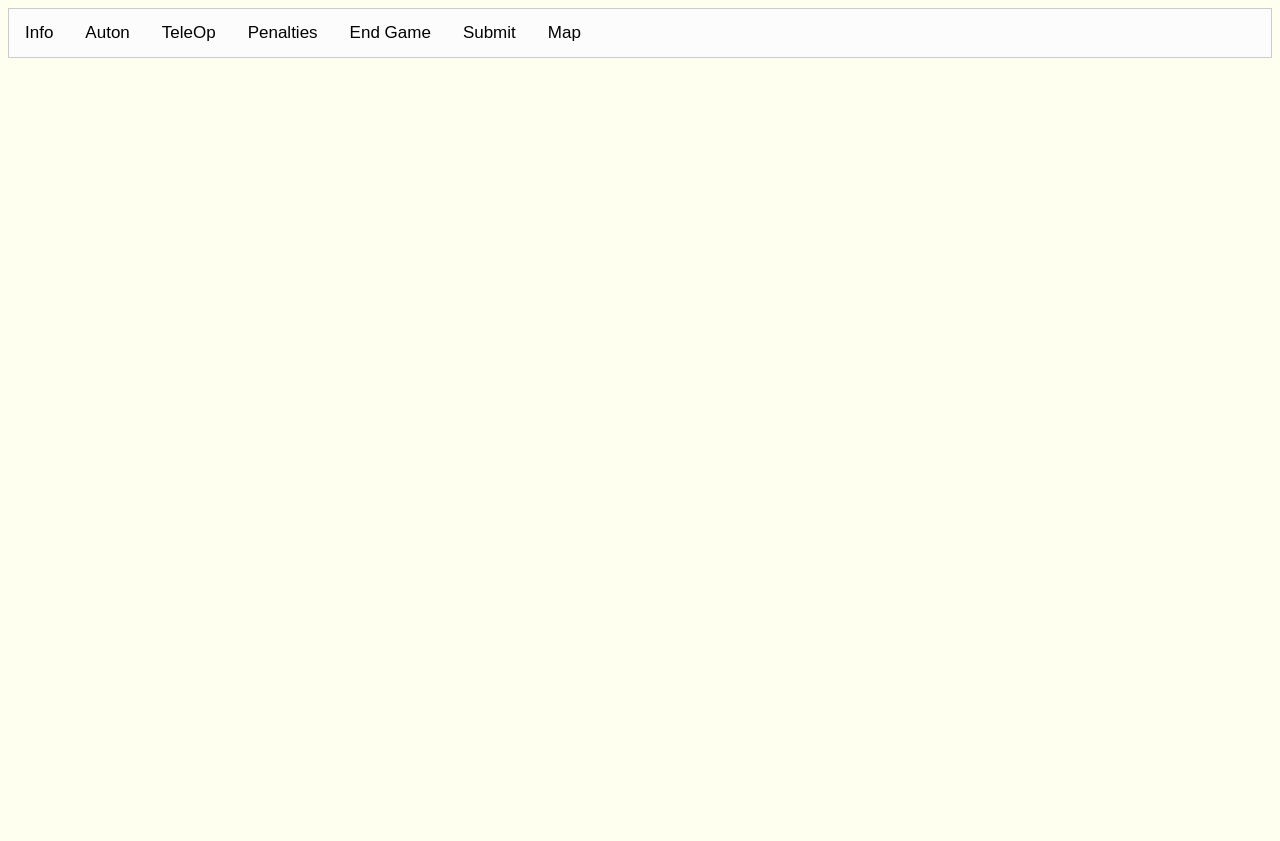
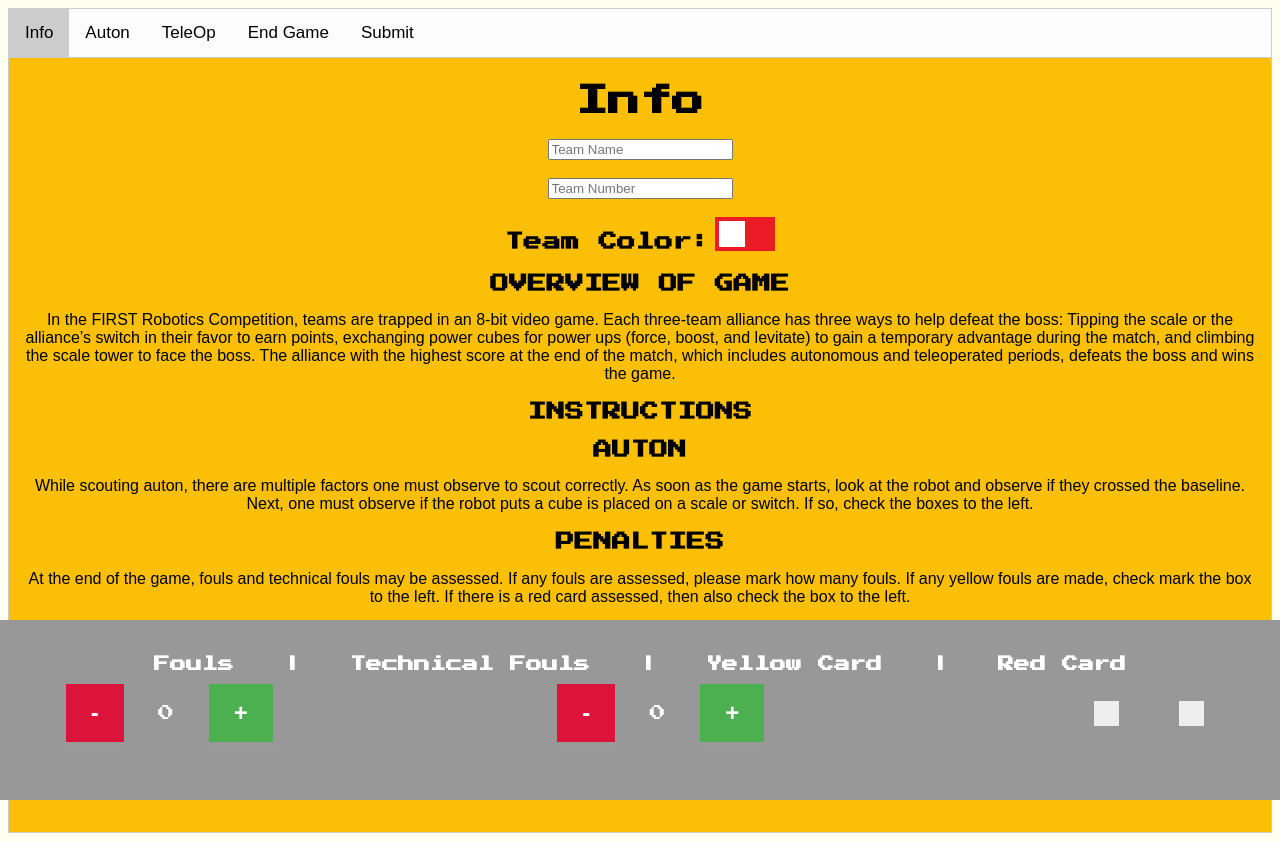
Before and after one commit to aryanindarapu/Scouting-System-2018, a PHP site: page /scoutingSystem.html in a window 1280 px wide. Before the commit the page ends 58 px from the top, so only its background shows below. Run offline with PHP 8.4, Linux system fonts and the light colour scheme.

Commit message:
Merged files together

```diff
--- a/EndGame.css
+++ /dev/null
@@ -1,62 +0,0 @@
-.container {
-    display: block;
-    position: relative;
-    padding-left: 35px;
-    margin-bottom: 12px;
-    cursor: pointer;
-    font-size: 22px;
-    -webkit-user-select: none;
-    -moz-user-select: none;
-    -ms-user-select: none;
-    user-select: none;
-}
-
-/* Hide the browser's default radio button */
-.container input {
-    position: absolute;
-    opacity: 0;
-    cursor: pointer;
-}
-
-/* Create a custom radio button */
-.checkmark {
-    position: absolute;
-    top: 0;
-    left: 0;
-    height: 25px;
-    width: 25px;
-    background-color: #eee;
-    border-radius: 50%;
-}
-
-/* On mouse-over, add a grey background color */
-.container:hover input ~ .checkmark {
-    background-color: #ccc;
-}
-
-/* When the radio button is checked, add a blue background */
-.container input:checked ~ .checkmark {
-    background-color: #2196F3;
-}
-
-/* Create the indicator (the dot/circle - hidden when not checked) */
-.checkmark:after {
-    content: "";
-    position: absolute;
-    display: none;
-}
-
-/* Show the indicator (dot/circle) when checked */
-.container input:checked ~ .checkmark:after {
-    display: block;
-}
-
-/* Style the indicator (dot/circle) */
-.container .checkmark:after {
- 	top: 9px;
-	left: 9px;
-	width: 8px;
-	height: 8px;
-	border-radius: 50%;
-	background: white;
-}
--- /dev/null
+++ b/buttons.css
@@ -0,0 +1,169 @@
+.submit {
+	font-family: 'Press Start 2P';
+	display: inline-block;
+	padding: 15px 25px;
+	font-size: 24px;
+	cursor: pointer;
+	text-align: center;
+	text-decoration: none;
+	outline: none;
+	color: #fff;
+	background-color: #4CAF50;
+	border: none;
+	box-shadow: 0 9px #999;
+}
+
+.container {
+    display: block;
+    position: relative;
+    padding-left: 35px;
+    margin-bottom: 12px;
+    cursor: pointer;
+    font-size: 22px;
+    -webkit-user-select: none;
+    -moz-user-select: none;
+    -ms-user-select: none;
+    user-select: none;
+}
+
+/* Hide the browser's default radio button */
+.container input {
+    position: absolute;
+    opacity: 0;
+    cursor: pointer;
+}
+
+/* Create a custom radio button */
+.radio {
+    position: absolute;
+    top: 0;
+    left: 0;
+    height: 25px;
+    width: 25px;
+    background-color: #eee;
+    border-radius: 50%;
+}
+
+/* On mouse-over, add a grey background color */
+.container:hover input ~ .radio {
+    background-color: #ccc;
+}
+
+/* When the radio button is checked, add a blue background */
+.container input:checked ~ .radio {
+    background-color: #2196F3;
+}
+
+/* Create the indicator (the dot/circle - hidden when not checked) */
+.radio:after {
+    content: "";
+    position: absolute;
+    display: none;
+}
+
+/* Show the indicator (dot/circle) when checked */
+.container input:checked ~ .radio:after {
+    display: block;
+}
+
+/* Style the indicator (dot/circle) */
+.container .radio:after {
+ 	top: 9px;
+	left: 9px;
+	width: 8px;
+	height: 8px;
+	border-radius: 50%;
+	background: white;
+}
+
+/* Create a custom checkbox */
+.checkmark {
+    position: absolute;
+    top: 0;
+    left: 0;
+    height: 25px;
+    width: 25px;
+    background-color: #eee;
+}
+
+/* On mouse-over, add a grey background color */
+.container:hover input ~ .checkmark {
+    background-color: #ccc;
+}
+
+/* When the checkbox is checked, add a blue background */
+.container input:checked ~ .checkmark {
+    background-color: #2196F3;
+}
+
+/* Create the checkmark/indicator (hidden when not checked) */
+.checkmark:after {
+    content: "";
+    position: absolute;
+    display: none;
+}
+
+/* Show the checkmark when checked */
+.container input:checked ~ .checkmark:after {
+    display: block;
+}
+
+/* Style the checkmark/indicator */
+.container .checkmark:after {
+    left: 9px;
+    top: 5px;
+    width: 5px;
+    height: 10px;
+    border: solid white;
+    border-width: 0 3px 3px 0;
+    -webkit-transform: rotate(45deg);
+    -ms-transform: rotate(45deg);
+    transform: rotate(45deg);
+}
+
+.switch {
+  position: relative;
+  display: inline-block;
+  width: 60px;
+  height: 34px;
+}
+
+.switch input {display:none;}
+
+.slider {
+  position: absolute;
+  cursor: pointer;
+  top: 0;
+  left: 0;
+  right: 0;
+  bottom: 0;
+  background-color: #ED1B26;
+  -webkit-transition: .4s;
+  transition: .4s;
+}
+
+.slider:before {
+  position: absolute;
+  content: "";
+  height: 26px;
+  width: 26px;
+  left: 4px;
+  bottom: 4px;
+  background-color: white;
+  -webkit-transition: .4s;
+  transition: .4s;
+}
+
+input:checked + .slider {
+  background-color: #0067B7;
+}
+
+input:focus + .slider {
+  box-shadow: 0 0 1px #2196F3;
+}
+
+input:checked + .slider:before {
+  -webkit-transform: translateX(26px);
+  -ms-transform: translateX(26px);
+  transform: translateX(26px);
+}
--- a/scoutingSystem.css
+++ b/scoutingSystem.css
@@ -40,6 +40,7 @@
 }
 
 input[value="+"] {
+	margin-top: 8px;
 	font-weight: bold;
 	display: inline-block;
 	padding: 15px 25px;
@@ -53,6 +54,7 @@
 	border: none;
 	box-shadow: 0 9px #999;
 	margin-left: 30px;
+	margin-right: 280px;
 }
 
 
@@ -64,6 +66,7 @@
 	box-shadow: 0 5px #666;
 	transform: translateY(4px);
 }
+
 input[value="-"] {
 	font-weight: bold;
 	display: inline-block;
@@ -95,6 +98,25 @@
 	box-shadow: 0 9px #999;
 }
 
+.footer {
+	position: fixed;
+	left: 0;
+	bottom: 0;
+	width: 100%;
+	height: 180px;
+	background: rgba(152,152,152,1);
+	color: white;
+	text-align: center;
+}
+
+h4 {
+	font-family: "Press Start 2P";
+	display: inline;
+	margin-right: 25px;
+	margin-left: 25px;
+	padding-top: 100px;
+}
+
 h3 {
 	font-family: "Press Start 2P";
 }
--- a/scoutingSystem.html
+++ b/scoutingSystem.html
@@ -3,17 +3,15 @@
 	<head>
 		<script src = "scoutingSystem.js"></script>
 		<link rel = "stylesheet" type = "text/css" href = "scoutingSystem.css">
-		<link rel = "stylesheet" type = "text/css" href = "EndGame.css">
+		<link rel = "stylesheet" type = "text/css" href = "buttons.css">
 		<link href = "https://fonts.googleapis.com/css?family=Press+Start+2P" rel = "stylesheet">
 		<title>Scouting System</title>
 		<div class = "tab">
 			<button id = "default" class = "tablinks" onclick = "openTab(event, 'Info')">Info</button>
 			<button class = "tablinks" onclick = "openTab(event, 'Auton')">Auton</button>
 			<button class = "tablinks" onclick = "openTab(event, 'TeleOp')">TeleOp</button>
-			<button class = "tablinks" onclick = "openTab(event, 'Penalties')">Penalties</button>
 			<button class = "tablinks" onclick = "openTab(event, 'Endgame')">End Game</button>
 			<button class = "tablinks" onclick = "openTab(event, 'Submit')">Submit</button>
-			<button class = "tablinks" onclick = "openTab(event, 'Map')">Map</button>
 		</div>
 		<script type="text/javascript" src="TestHighlight.js"></script>
 		<style>
@@ -28,6 +26,11 @@
 				<h1>Info</h1>
 				<input id = "teamName" type = "text" placeholder = "Team Name"><br><br>
 				<input id = "teamNo" type = "text" placeholder = "Team Number"><br><br>
+				<h3 style = "display: inline">Team Color:</h3>
+				<label class="switch">
+					<input type="checkbox">
+					<span class="slider"></span>
+				</label>
 				<h3>OVERVIEW OF GAME</h3>
 				<p> In the FIRST Robotics Competition, teams are trapped in an 8-bit video game. Each three-team alliance has three ways to help defeat the boss:
 					Tipping the scale or the alliance’s switch in their favor to earn points, exchanging power cubes for power ups (force, boost, and levitate)
@@ -42,8 +45,6 @@
 					If any yellow fouls are made, check mark the box to the left. If there is a red card assessed, then also check the box to the left.</p>
 				<h3>ENDGAME</h3>
 				<p> During the final 30 seconds of play, robots will have an opportunity to climb and scale the tower.</p>
-				<br></br>
-				<h3>Submit</h3>
 				<br></br>
 
 			</div>
@@ -81,51 +82,33 @@
 				<p id="demo"></p>
 			</div>
 
-			<div id = "Penalties" class = "tabcontent">
-				<h1>Penalties</h1>
-				<h3>Fouls:</h3>
-				<input value = "-" type = "button" onclick = "add(-1, 0)">
-				<p id = "foul" style="display: inline">0</p>
-				<input value = "+" type = "button" onclick = "add(1, 0)">
-				<h3>Technical Fouls:</h3>
-				<input value = "-" type = "button" onclick = "add(-1, 1)">
-				<p id = "tech" style="display: inline">0</p>
-				<input value = "+" type = "button" onclick = "add(1, 1)"><br><br><br>
-				<input id = "yellow" type = "checkbox"> Yellow Card <br><br>
-				<input id = "red" type = "checkbox"> Red Card
-			</div>
 		</center>
 			<div id = "Endgame" class = "tabcontent">
 				<center>
 					<h1>Climb</h1>
 				</center>
-				<label class = "container">Attempt and Success
-					<input type = "radio" name = "endGame">
+				<label class = "container">Success
+					<input type = "checkbox" name = "endGame">
 					<span class = "checkmark"></span>
 				</label>
 				<br>
-				<label class = "container">Attempt and Fail
-					<input type = "radio" name = "endGame">
+				<label class = "container">Fail
+					<input type = "checkbox" name = "endGame">
 					<span class = "checkmark"></span>
 				</label>
 				<br>
-				<label class = "container">Levitate, Can Climb
-					<input type = "radio" name = "endGame">
+				<label class = "container">Levitate
+					<input type = "checkbox" name = "endGame">
 					<span class = "checkmark"></span>
 				</label>
 				<br>
-				<label class = "container">Levitate, Cannot Climb
-					<input type = "radio" name = "endGame">
+				<label class = "container">Cooperate
+					<input type = "checkbox" name = "endGame">
 					<span class = "checkmark"></span>
 				</label>
 				<br>
-				<label class = "container">Can Climb
-					<input type = "radio" name = "endGame">
-					<span class = "checkmark"></span>
-				</label>
-				<br>
-				<label class = "container">Cannot Climb
-					<input type = "radio" name = "endGame">
+				<label class = "container">Did Not Attempt
+					<input type = "checkbox" name = "endGame">
 					<span class = "checkmark"></span>
 				</label>
 			</div>
@@ -135,5 +118,26 @@
 				<textarea rows = "4" cols = "50" id = "comment" placeholder = "Add Comments..."></textarea><br>
 				<input type = "button" class = "submit" onclick = "submit()" value = "Submit">
 			</div>
+
+			<div class = "footer">
+				<br><br>
+				<h4>Fouls</h4><h4>|</h4><h4>Technical Fouls</h4><h4>|</h4><h4>Yellow Card</h4><h4>|</h4><h4>Red Card</h4><br>
+				<input value = "-" type = "button" onclick = "add(-1, 0)">
+				<p id = "foul" style = "display: inline; font-family: 'Press Start 2P'">0</p>
+				<input value = "+" type = "button" onclick = "add(1, 0)">
+				<input value = "-" type = "button" onclick = "add(-1, 1)">
+				<p id = "tech" style = "display: inline; font-family: 'Press Start 2P'">0</p>
+				<input value = "+" type = "button" onclick = "add(1, 1)">
+				<label class = "container" style = "display: inline; margin-left: 50px; margin-right: 50px;">
+					<input type = "checkbox" name = "yellowCard">
+					<span class = "checkmark"></span>
+				</label>
+				<label class = "container" style = "display: inline">
+					<input type = "checkbox" name = "redCard">
+					<span class = "checkmark"></span>
+				</label>
+			</div>
 	</body>
+	<script>document.getElementById("default").click();
+	</script>
 </html>
```
